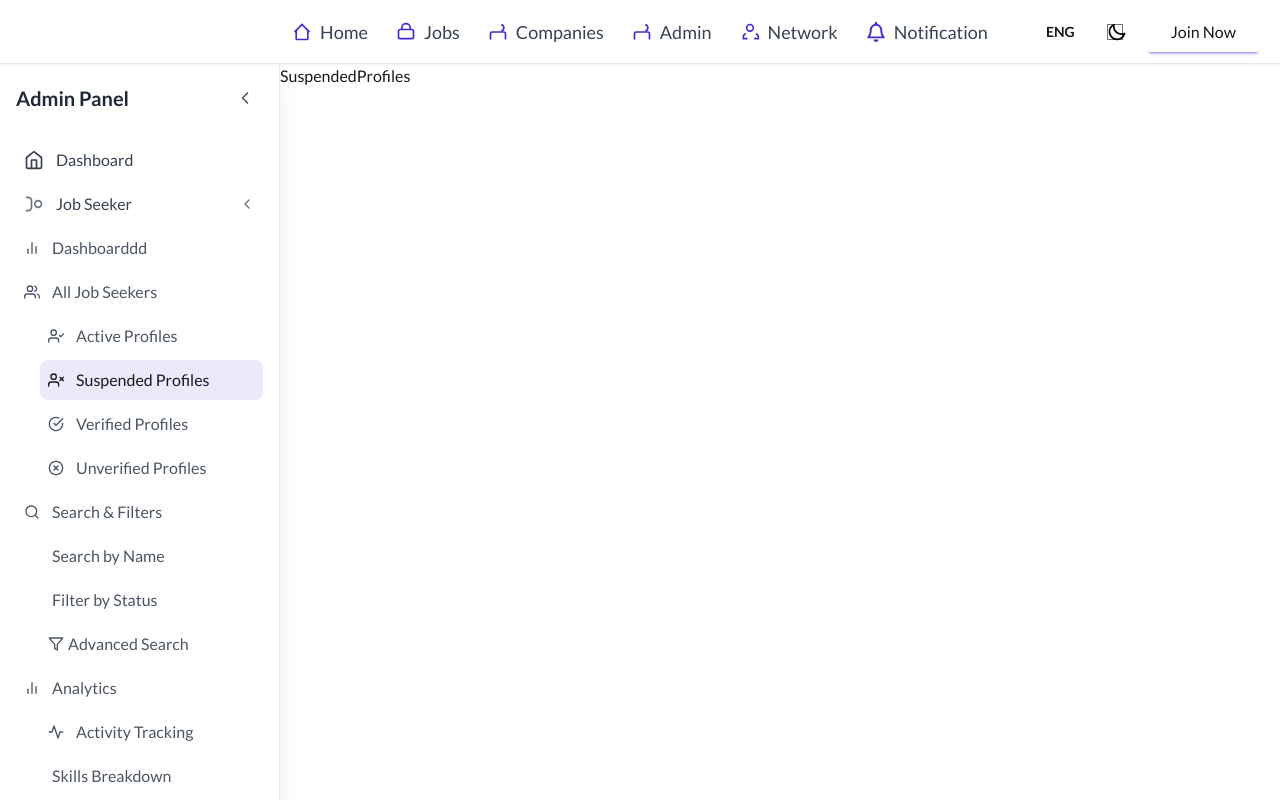
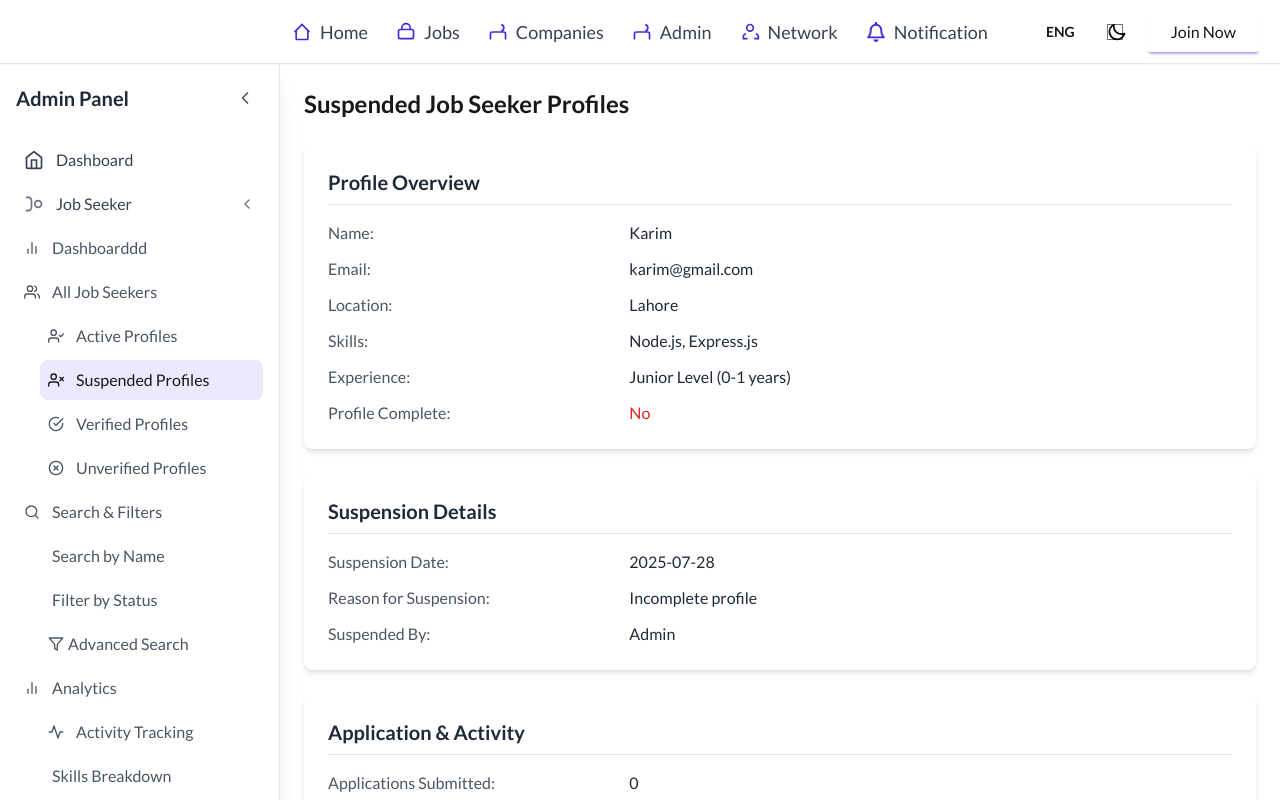
Before and after one commit to mashayeakh/Jobspark, a React (Vite) app in the folder jobspark-client/: page /admin/job-seeker/all/suspended-profile in a window 1280 px wide. Shown: the top 800 px of the page. Built offline with nearby package versions, Linux system fonts and the light colour scheme; no server answers; a web font is replaced by a local one.

Commit message:
created apis for suspened profiles

```diff
--- a/jobspark-client/src/components/Rotuer/router.jsx
+++ b/jobspark-client/src/components/Rotuer/router.jsx
@@ -418,7 +418,7 @@ import Admin_DashboardContent from "../Users/Admin/Dashboard/Admin_DashboardCont
 import Manage from "../Users/Admin/Dashboard/Manage/Manage";
 
 import ActiveProfiles from "../Users/Admin/Dashboard/Manage/Jobseeker/All_Jobseeker/ActiveProfile/ActiveProfiles";
-import SuspendedProfiles from "../Users/Admin/Dashboard/Manage/Jobseeker/All_Jobseeker/SuspendedProfiles";
+
 import VerifiedProfiles from "../Users/Admin/Dashboard/Manage/Jobseeker/All_Jobseeker/VerifiedProfiles";
 import UnverifiedProfiles from "../Users/Admin/Dashboard/Manage/Jobseeker/All_Jobseeker/UnverifiedProfiles";
 import SearchByName from "../Users/Admin/Dashboard/Manage/Jobseeker/Search&Filter/SearchByName";
@@ -446,6 +446,7 @@ import ActivityReports from "../Users/Admin/Dashboard/Manage/Recruiter/Reports/A
 // 🔹 Shared Components
 import JobLayout from "../Pages/Jobs/shared/JobLayout/JobLayout";
 import JobSeeker_Dashboard from "../Users/Admin/Dashboard/Manage/Jobseeker/Dashboard/Jobseeker_Dashboard";
+import SuspendedProfiles from "../Users/Admin/Dashboard/Manage/Jobseeker/All_Jobseeker/SuspendedProfile/SuspendedProfiles";
 
 // ROUTER CONFIGURATION
 const router = createBrowserRouter([
--- /dev/null
+++ b/jobspark-client/src/components/Users/Admin/Dashboard/Manage/Jobseeker/All_Jobseeker/SuspendedProfile/ActionSection.jsx
@@ -0,0 +1,17 @@
+import React from 'react';
+
+const ActionSection = ({ profile }) => {
+    return (
+        <div className="action-section bg-white rounded-lg shadow-md p-6 mb-6">
+            <h3 className="text-xl font-semibold text-gray-800 mb-4 pb-2 border-b border-gray-200">Action Section</h3>
+            <div className="space-y-3">
+                <button className="w-full bg-blue-600 text-white p-3 rounded-md">Promote to Active</button>
+                <button className="w-full bg-red-600 text-white p-3 rounded-md">Deactivate Profile</button>
+                <button className="w-full bg-gray-600 text-white p-3 rounded-md">Send Notification</button>
+                <button className="w-full bg-yellow-600 text-white p-3 rounded-md">View Detailed Profile</button>
+            </div>
+        </div>
+    );
+};
+
+export default ActionSection;
--- /dev/null
+++ b/jobspark-client/src/components/Users/Admin/Dashboard/Manage/Jobseeker/All_Jobseeker/SuspendedProfile/ApplicationAndActivity.jsx
@@ -0,0 +1,21 @@
+import React from 'react';
+
+const ApplicationAndActivity = ({ profile }) => {
+    return (
+        <div className="application-activity bg-white rounded-lg shadow-md p-6 mb-6">
+            <h3 className="text-xl font-semibold text-gray-800 mb-4 pb-2 border-b border-gray-200">Application & Activity</h3>
+            <div className="space-y-3">
+                <div className="flex">
+                    <span className="text-gray-600 font-medium w-1/3">Applications Submitted:</span>
+                    <span className="text-gray-800">{profile.applications.length}</span>
+                </div>
+                <div className="flex">
+                    <span className="text-gray-600 font-medium w-1/3">Recent Activity:</span>
+                    <span className="text-gray-800">{profile.recentActivity || "No recent activity"}</span>
+                </div>
+            </div>
+        </div>
+    );
+};
+
+export default ApplicationAndActivity;
--- /dev/null
+++ b/jobspark-client/src/components/Users/Admin/Dashboard/Manage/Jobseeker/All_Jobseeker/SuspendedProfile/SuspendedProfileOverview.jsx
@@ -0,0 +1,39 @@
+import React from 'react';
+
+const SuspendedProfileOverview = ({ profile }) => {
+    return (
+        <div className="profile-overview bg-white rounded-lg shadow-md p-6 mb-6">
+            <h3 className="text-xl font-semibold text-gray-800 mb-4 pb-2 border-b border-gray-200">Profile Overview</h3>
+            <div className="space-y-3">
+                <div className="flex">
+                    <span className="text-gray-600 font-medium w-1/3">Name:</span>
+                    <span className="text-gray-800">{profile.name}</span>
+                </div>
+                <div className="flex">
+                    <span className="text-gray-600 font-medium w-1/3">Email:</span>
+                    <span className="text-gray-800">{profile.email}</span>
+                </div>
+                <div className="flex">
+                    <span className="text-gray-600 font-medium w-1/3">Location:</span>
+                    <span className="text-gray-800">{profile.location}</span>
+                </div>
+                <div className="flex">
+                    <span className="text-gray-600 font-medium w-1/3">Skills:</span>
+                    <span className="text-gray-800">{profile.skills.join(", ")}</span>
+                </div>
+                <div className="flex">
+                    <span className="text-gray-600 font-medium w-1/3">Experience:</span>
+                    <span className="text-gray-800">{profile.experienceLevel}</span>
+                </div>
+                <div className="flex">
+                    <span className="text-gray-600 font-medium w-1/3">Profile Complete:</span>
+                    <span className={`font-medium ${profile.profileComplete ? 'text-green-600' : 'text-red-600'}`}>
+                        {profile.profileComplete ? "Yes" : "No"}
+                    </span>
+                </div>
+            </div>
+        </div>
+    );
+};
+
+export default SuspendedProfileOverview;
--- /dev/null
+++ b/jobspark-client/src/components/Users/Admin/Dashboard/Manage/Jobseeker/All_Jobseeker/SuspendedProfile/SuspendedProfiles.jsx
@@ -0,0 +1,69 @@
+import React from 'react';
+import SuspendedProfileOverview from './SuspendedProfileOverview';
+import SuspensionDetails from './SuspensionDetails';
+import ApplicationAndActivity from './ApplicationAndActivity';
+import ActionSection from './ActionSection';
+
+const SuspendedProfilesPage = () => {
+    // Hardcoded profiles data
+    const profiles = [
+        {
+            name: "Karim",
+            email: "karim@gmail.com",
+            location: "Lahore",
+            skills: ["Node.js", "Express.js"],
+            experienceLevel: "Junior Level (0-1 years)",
+            profileComplete: false,
+            suspensionDate: "2025-07-28",
+            suspensionReason: "Incomplete profile",
+            suspendedBy: "Admin",
+            applications: [/* job application data */],
+            recentActivity: "No recent activity"
+        },
+        {
+            name: "Nourin",
+            email: "nourin@gmail.com",
+            location: "Karachi",
+            skills: ["React", "Node.js"],
+            experienceLevel: "Mid Level (2-3 years)",
+            profileComplete: true,
+            suspensionDate: "2025-07-20",
+            suspensionReason: "Suspicious activity",
+            suspendedBy: "Admin",
+            applications: [/* job application data */],
+            recentActivity: "Applied to 3 jobs"
+        },
+        {
+            name: "Nourin",
+            email: "nourin@gmail.com",
+            location: "Karachi",
+            skills: ["React", "Node.js"],
+            experienceLevel: "Mid Level (2-3 years)",
+            profileComplete: true,
+            suspensionDate: "2025-07-20",
+            suspensionReason: "Suspicious activity",
+            suspendedBy: "Admin",
+            applications: [/* job application data */],
+            recentActivity: "Applied to 3 jobs"
+        },
+        // 3 more profiles...
+    ];
+
+    return (
+        <div className="suspended-profile-page p-6">
+            <h2 className="text-2xl font-semibold mb-6">Suspended Job Seeker Profiles</h2>
+            <div className="profiles-list">
+                {profiles.map((profile, index) => (
+                    <div key={index} className="profile-container mb-8">
+                        <SuspendedProfileOverview profile={profile} />
+                        <SuspensionDetails profile={profile} />
+                        <ApplicationAndActivity profile={profile} />
+                        <ActionSection profile={profile} />
+                    </div>
+                ))}
+            </div>
+        </div>
+    );
+};
+
+export default SuspendedProfilesPage;
--- /dev/null
+++ b/jobspark-client/src/components/Users/Admin/Dashboard/Manage/Jobseeker/All_Jobseeker/SuspendedProfile/SuspensionDetails.jsx
@@ -0,0 +1,25 @@
+import React from 'react';
+
+const SuspensionDetails = ({ profile }) => {
+    return (
+        <div className="suspension-details bg-white rounded-lg shadow-md p-6 mb-6">
+            <h3 className="text-xl font-semibold text-gray-800 mb-4 pb-2 border-b border-gray-200">Suspension Details</h3>
+            <div className="space-y-3">
+                <div className="flex">
+                    <span className="text-gray-600 font-medium w-1/3">Suspension Date:</span>
+                    <span className="text-gray-800">{profile.suspensionDate || "Not Available"}</span>
+                </div>
+                <div className="flex">
+                    <span className="text-gray-600 font-medium w-1/3">Reason for Suspension:</span>
+                    <span className="text-gray-800">{profile.suspensionReason || "No reason provided"}</span>
+                </div>
+                <div className="flex">
+                    <span className="text-gray-600 font-medium w-1/3">Suspended By:</span>
+                    <span className="text-gray-800">{profile.suspendedBy || "Admin"}</span>
+                </div>
+            </div>
+        </div>
+    );
+};
+
+export default SuspensionDetails;
--- a/jobspark-client/src/components/Users/Admin/Dashboard/Manage/Jobseeker/All_Jobseeker/SuspendedProfiles.jsx
+++ /dev/null
@@ -1,9 +0,0 @@
-import React from 'react'
-
-const SuspendedProfiles = () => {
-    return (
-        <div>SuspendedProfiles</div>
-    )
-}
-
-export default SuspendedProfiles
```
